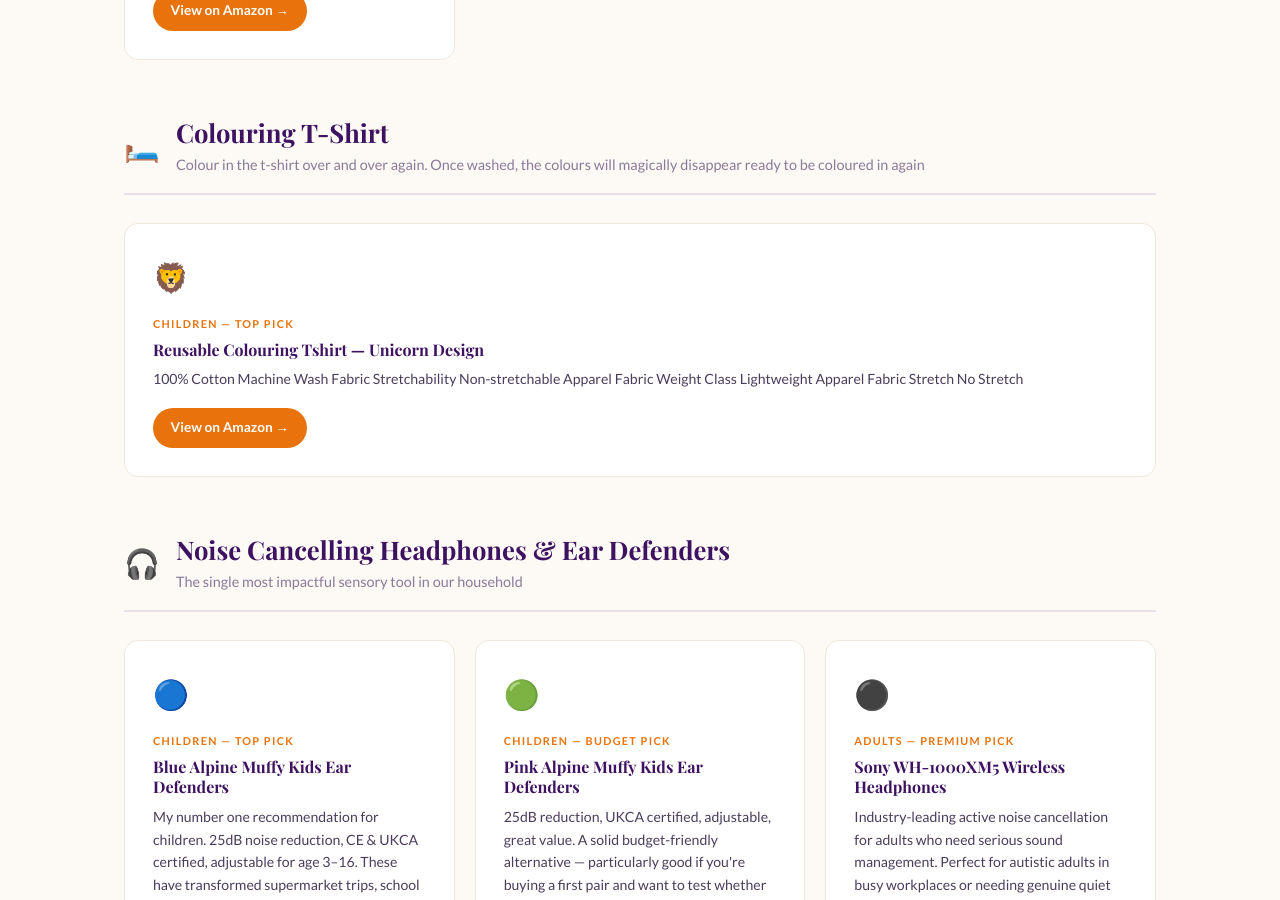
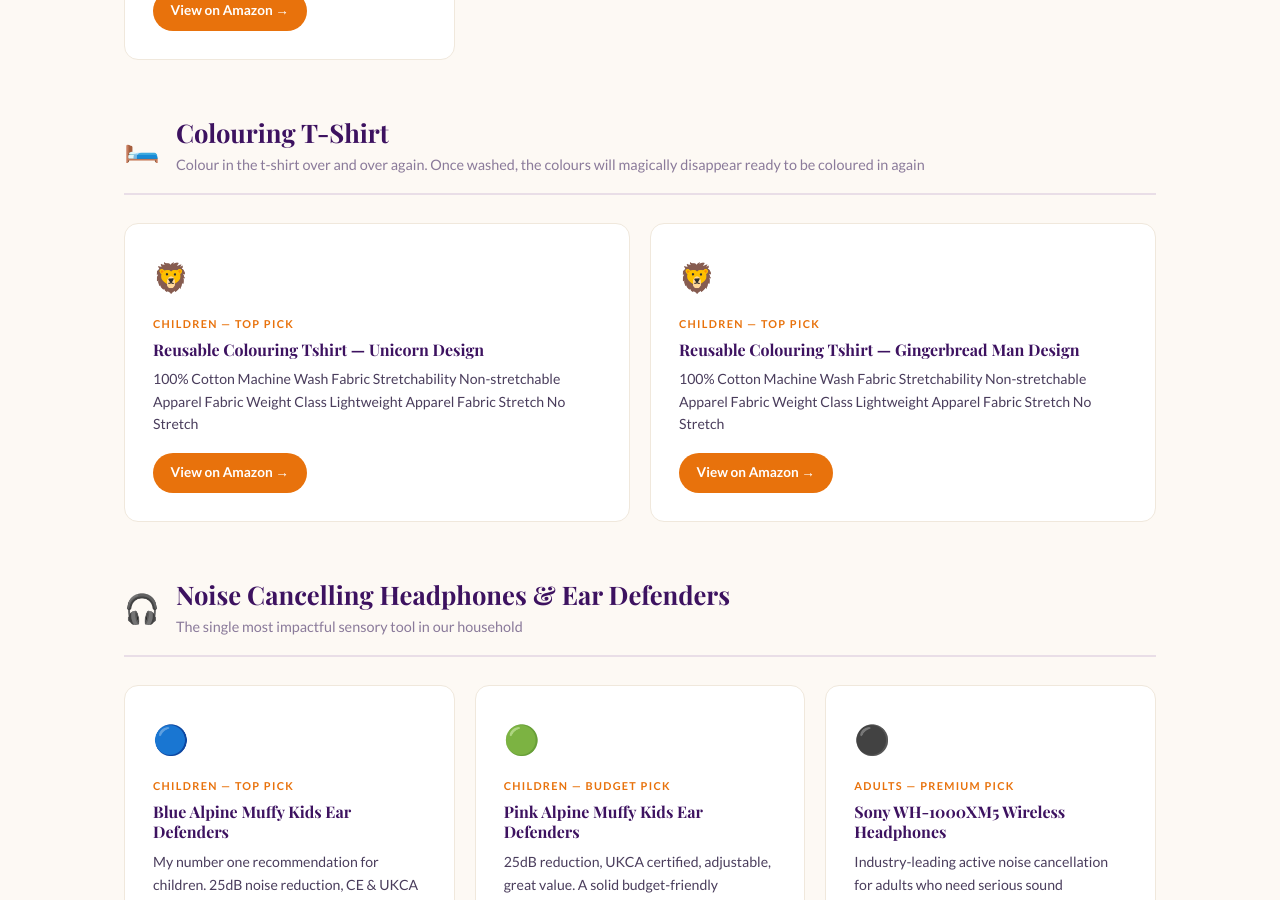
Before and after one commit to stixxnicky-lpa/loveparentingandautism, a Jekyll site: the page built from resources/index.html, in a window 1280 px wide and 900 px high, scrolled down 2695 px. Built offline with Jekyll 4.4.1, drawn with Linux system fonts in a browser that asks for light colours; some web fonts are replaced.

Commit message:
Update index.html

```diff
--- a/resources/index.html
+++ b/resources/index.html
@@ -244,6 +244,13 @@ permalink: /resources/
         <p>100% Cotton Machine Wash Fabric Stretchability	Non-stretchable Apparel Fabric Weight Class	Lightweight Apparel Fabric Stretch	No Stretch</p>
         <span class="product-cta">View on Amazon →</span>
       </a>
+      <a href="https://www.amazon.es/dp/B07K6TRQVP?pd_rd_i=B07K6TRQVP&pd_rd_w=zQwbH&content-id=amzn1.sym.1a1cf43a-d009-48e1-8554-8b895fd31e09&pf_rd_p=1a1cf43a-d009-48e1-8554-8b895fd31e09&pf_rd_r=944HC0T2SRZCWQA3SC08&pd_rd_wg=Deane&pd_rd_r=7a45049e-e002-4168-aab5-abd536f68ad1&aref=zqWjNXwcrQ&sp_csd=d2lkZ2V0TmFtZT1zcF9kZXRhaWw&th=1&linkCode=ll2&tag=loveparenti00-21&linkId=fda570e4eb9b7f61d6b9a7cb00461d2a&ref_=as_li_ss_tl" target="_blank" rel="noopener sponsored" class="product-card">
+        <div class="product-emoji">🦁</div>
+        <div class="product-badge">Children — Top Pick</div>
+        <h3>Reusable Colouring Tshirt — Gingerbread Man Design</h3>
+        <p>100% Cotton Machine Wash Fabric Stretchability	Non-stretchable Apparel Fabric Weight Class	Lightweight Apparel Fabric Stretch	No Stretch</p>
+        <span class="product-cta">View on Amazon →</span>
+      </a>
     </div>
   </div>
 
```
